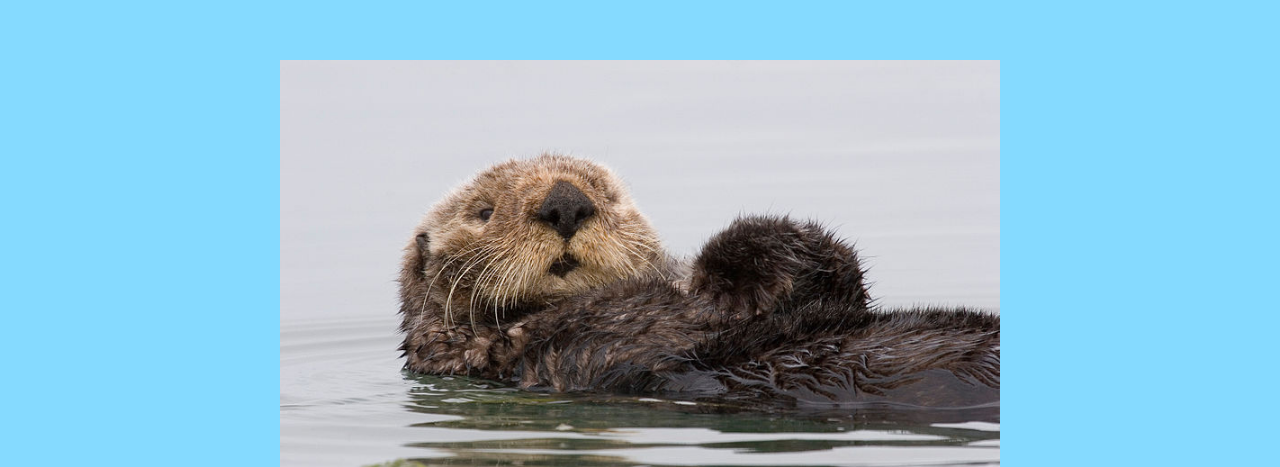
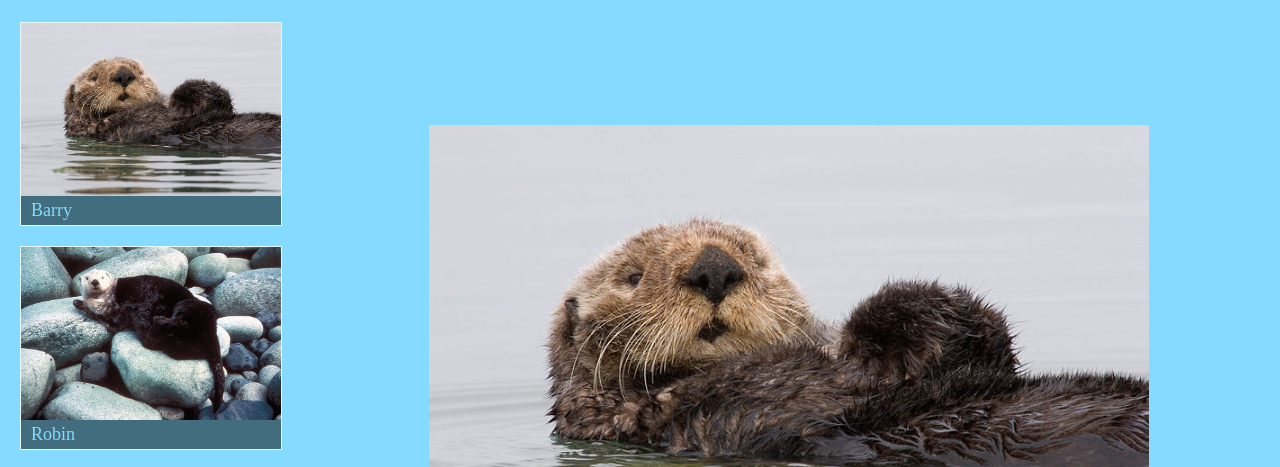
Before and after one commit to palelipped/ottegram, a plain HTML site: page index.html in a window 1280 px wide. Shown: the part 80-547 px from the top of the page. Drawn offline with nearby package versions, Linux system fonts and the light colour scheme.

Commit message:
added @media for width 768px

```diff
--- a/index.html
+++ b/index.html
@@ -3,6 +3,7 @@
 
 <head>
   <meta charset="utf-8">
+  <meta name="viewport" content="width=device-width, inital-scale=1">
   <title>ottegram</title>
   <link rel="icon" type="image/png" sizes="16x16" href="favicon-16x16.png">
   <link rel="stylesheet" href="https://cdnjs.cloudflare.com/ajax/libs/normalize/8.0.1/normalize.min.css">
--- a/stylesheets/styles.css
+++ b/stylesheets/styles.css
@@ -126,3 +126,24 @@ a {
   text-shadow: rgba(0, 0, 0, 0.9) 1px 2px 9px;
   font-size: 40px;
 }
+
+@media all and (min-width: 768px) {
+  .main-content {
+    flex-direction: row;
+    overflow: hidden;
+  }
+
+  .thumbnail-list {
+    flex-direction: column;
+    order: 0;
+    margin-left: 20px;
+  }
+
+  .thumbnail-item {
+    max-width: 260px;
+  }
+
+  .thumbnail-item + .thumbnail-item {
+    margin-top: 20px;
+  }
+}
```
